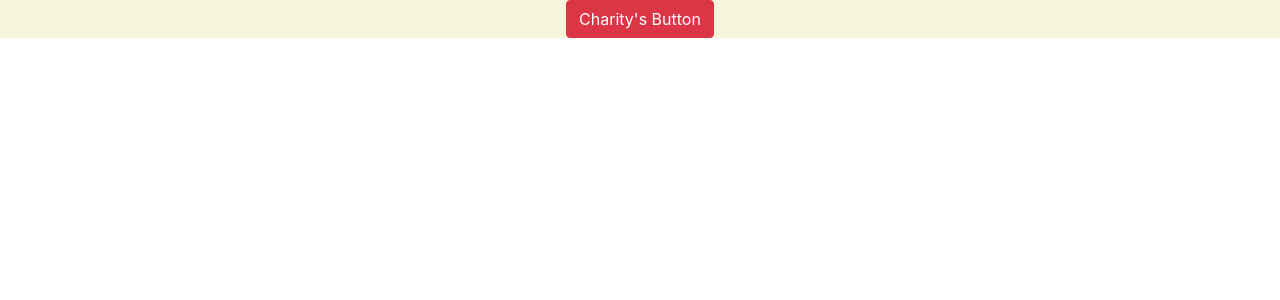
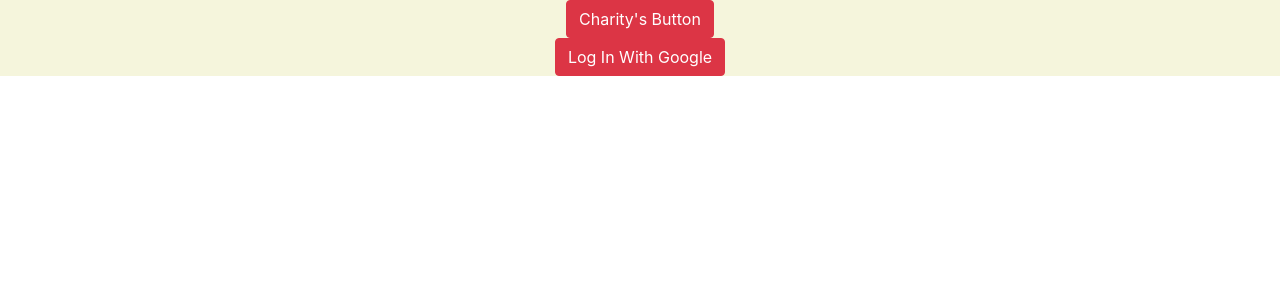
Before and after one commit to CharityBunyon/react-pinterest, a React (Create React App) app: page / in a window 1280 px wide. Shown: the top 300 px of the page. Built offline with nearby package versions, Linux system fonts and the light colour scheme; no server answers.

Commit message:
added authentication

```diff
--- a/src/App/App.js
+++ b/src/App/App.js
@@ -1,14 +1,45 @@
 import React from 'react';
-// import logo from './logo.svg';
+import firebase from 'firebase/app';
+import firebaseConnection from '../helpers/data/connection';
+import Auth from '../components/Auth/Auth';
 import './App.scss';
 
+firebaseConnection();
 
-function App() {
-  return (
-    <div className="App">
-      <button className="btn btn-danger">Charity's Button</button>
-    </div>
-  );
+
+class App extends React.Component {
+  state = {
+    authed: false,
+  }
+
+  componentDidMount() {
+    this.removeListener = firebase.auth().onAuthStateChanged((user) => {
+      if (user) {
+        this.setState({ authed: true });
+      } else {
+        this.setState({ authed: false });
+      }
+    });
+  }
+
+  componentWillUnmount() {
+    this.removeListener();
+  }
+
+  render() {
+    const { authed } = this.state;
+
+    return (
+      <div className="App">
+        <button className="btn btn-danger">Charity's Button</button>
+        {
+        (authed) ? (<div>You Logged In!</div>) : (<Auth />)
+      }
+      </div>
+      // If they are authenticated load the board
+      // else show log in button
+    );
+  }
 }
 
 export default App;
--- /dev/null
+++ b/src/components/Auth/Auth.js
@@ -0,0 +1,22 @@
+import React from 'react';
+import firebase from 'firebase/app';
+import 'firebase/auth';
+import './Auth.scss';
+
+class Auth extends React.Component {
+  loginClickEvent = (e) => {
+    e.preventDefault();
+    const provider = new firebase.auth.GoogleAuthProvider();
+    firebase.auth().signInWithPopup(provider);
+  }
+
+  render() {
+    return (
+      <div className="Auth">
+        <button className="btn btn-danger"onClick={this.loginClickEvent}> Log In With Google</button>
+      </div>
+    );
+  }
+}
+
+export default Auth;
```
Also changed, not shown: src/components/Auth/Auth.scss (added).
